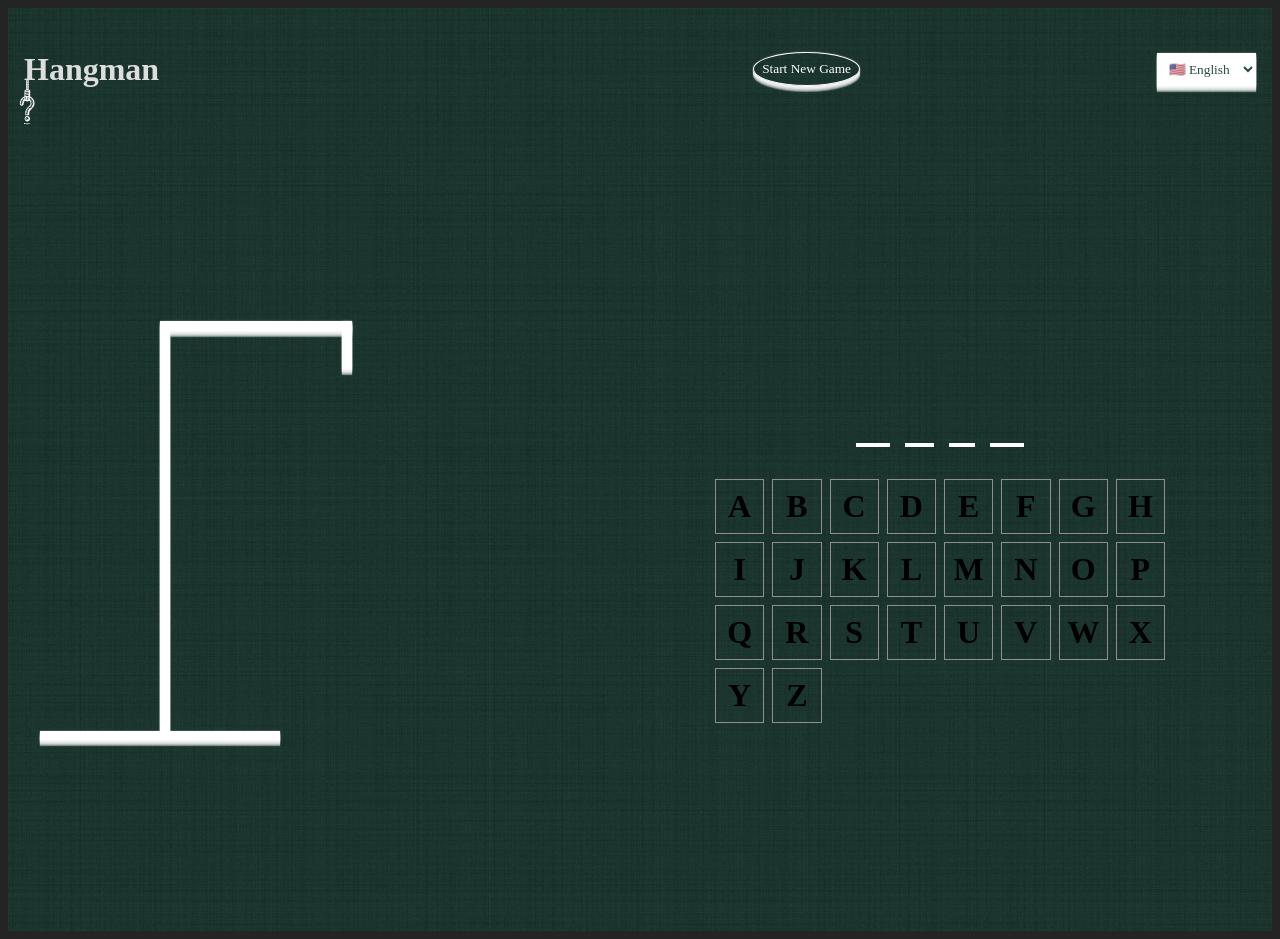
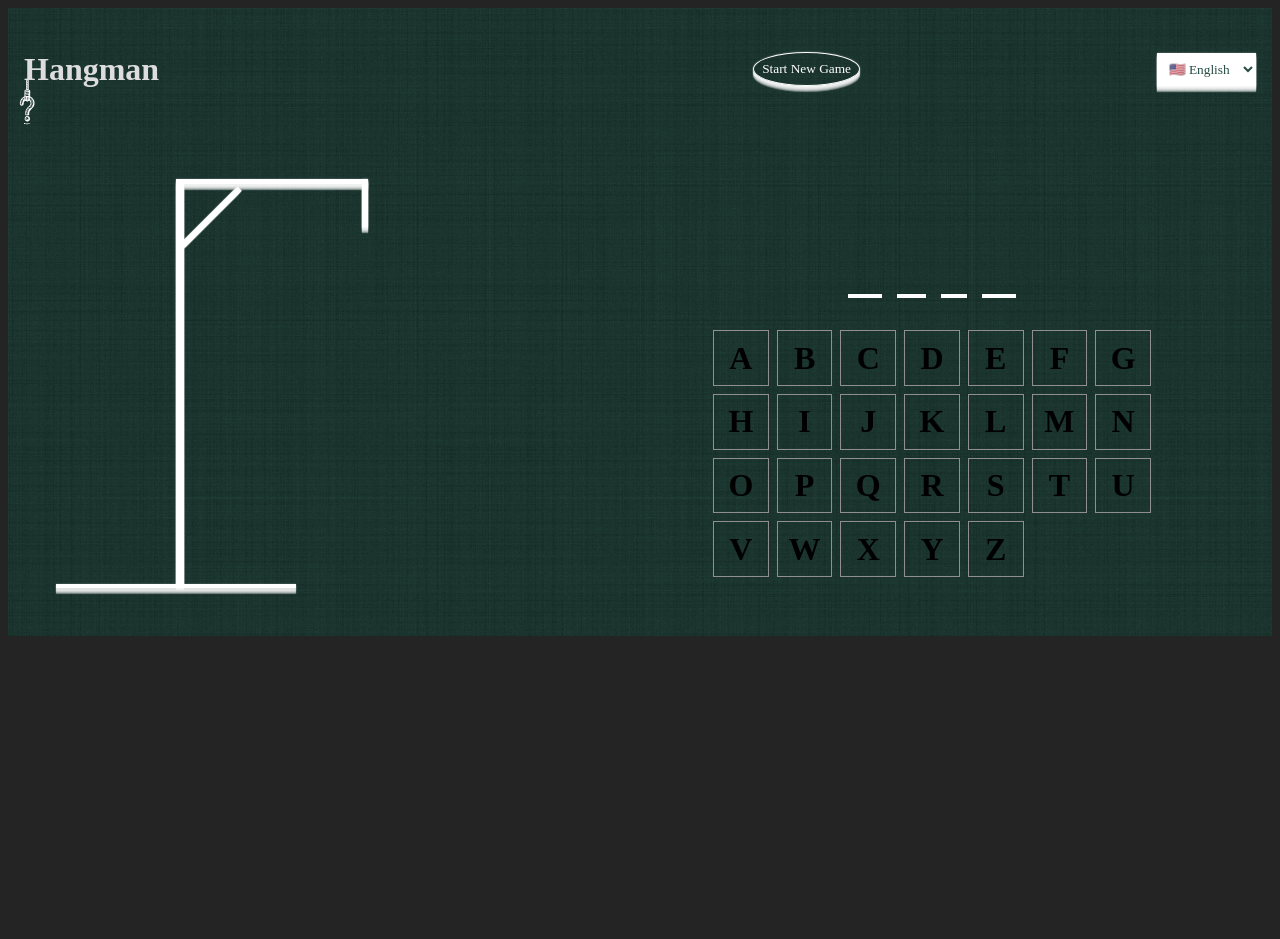
Before and after one commit to franeCode/hangman, a React (Vite) app: page / in a window 1280 px wide. After the commit the page ends 800 px from the top, so only its background shows below. Built offline with nearby package versions, Linux system fonts and the light colour scheme; a web font is replaced by a local one.

Commit message:
drawing updated

```diff
--- a/src/App.css
+++ b/src/App.css
@@ -14,10 +14,9 @@ body {
   display: flex;
   flex-direction: row;
   align-items: center;
-  justify-content: center;
-  height: 100vh;
-  padding-left: 2rem;
-  padding-right: 2rem;
+  justify-content: space-around;
+  /* height: 100vh; */
+  padding: 3rem;
 }
 
 .keyboard-container {
@@ -94,12 +93,12 @@ body {
 
 .bottom-horizontal {
   width: 15rem;
-  height: 0.6rem;
+  height: 0.3rem;
   background-color: white;
 }
 
 .big-vertical {
-  width: 0.6rem;
+  width: 0.5rem;
   height: 25rem;
   background-color: white;
   margin-left: 7.5rem;
@@ -107,13 +106,24 @@ body {
 
 .top-horizontal {
   width: 12rem;
-  height: 0.6rem;
+  height: 0.3rem;
   background-color: white;
   margin-left: 7.5rem;
 }
 
+.diagonal {
+  width: 0.4rem;
+  height: 5rem;
+  background-color: white;
+  position: absolute;
+  top: -1rem;
+  right: 11.3rem;
+  transform: rotate(45deg);
+  transform-origin: left bottom;
+}
+
 .small-vertical {
-  width: 0.6rem;
+  width: 0.4rem;
   height: 3rem;
   background-color: white;
   position: absolute;
@@ -127,14 +137,14 @@ body {
   width: 2.5rem;
   height: 2.5rem;
   border-radius: 100%;
-  border: 0.6rem solid white;
+  border: 0.4rem solid white;
   position: absolute;
   top: 3rem;
-  right: -1.5rem;
+  right: -1.4rem;
 }
 
 .body {
-  width: 0.6rem;
+  width: 0.5rem;
   height: 7rem;
   background-color: white;
   position: absolute;
@@ -144,46 +154,46 @@ body {
 
 .right-arm {
   width: 5.5rem;
-  height: 0.6rem;
+  height: 0.4rem;
   background-color: white;
   position: absolute;
-  top: 8rem;
-  right: -5.5rem;
-  transform: rotate(-30deg);
+  top: 7rem;
+  right: -5.2rem;
+  transform: rotate(45deg);
   transform-origin: left bottom;
 }
 
 
 .left-arm {
   width: 5.5rem;
-  height: 0.6rem;
+  height: 0.4rem;
   background-color: white;
   position: absolute;
-  top: 8rem;
-  right: 0.6rem;
-  transform: rotate(30deg);
+  top: 7rem;
+  right: 0.2rem;
+  transform: rotate(-55deg);
   transform-origin: right bottom;
 }
 
 .right-leg {
   width: 6rem;
-  height: 0.6rem;
+  height: 0.4rem;
   background-color: white;
   position: absolute;
   top: 13rem;
-  right: -5.7rem;
-  transform: rotate(30deg);
+  right: -5.9rem;
+  transform: rotate(50deg);
   transform-origin: left top;
 }
 
 .left-leg {
   width: 6rem;
-  height: 0.6rem;
+  height: 0.4rem;
   background-color: white;
   position: absolute;
   top: 13rem;
   right: 0.5rem;
-  transform: rotate(-30deg);
+  transform: rotate(-70deg);
   transform-origin: right top;
 }
 
--- a/src/components/GameDrawing.tsx
+++ b/src/components/GameDrawing.tsx
@@ -37,6 +37,7 @@ export function GameDrawing({ numberOfGuessedLetters }: GameDrawingProps) {
             <div className="small-vertical chalk-effect" />
             <div className="top-horizontal chalk-effect" />
             <div className="big-vertical chalk-effect" />
+            <div className='diagonal chalk-effect' />
             <div className="bottom-horizontal chalk-effect" />
         </div>
     )
```
